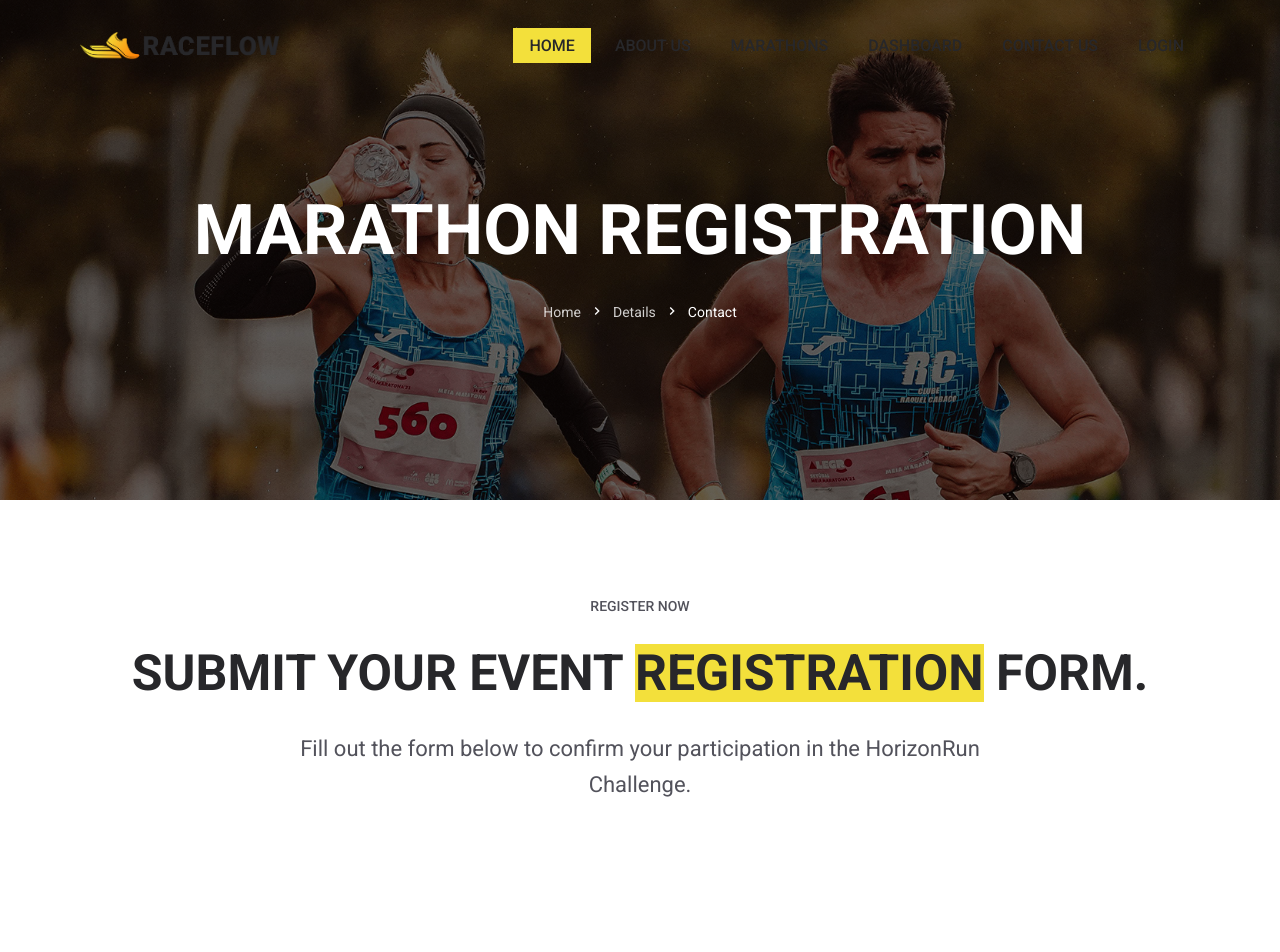
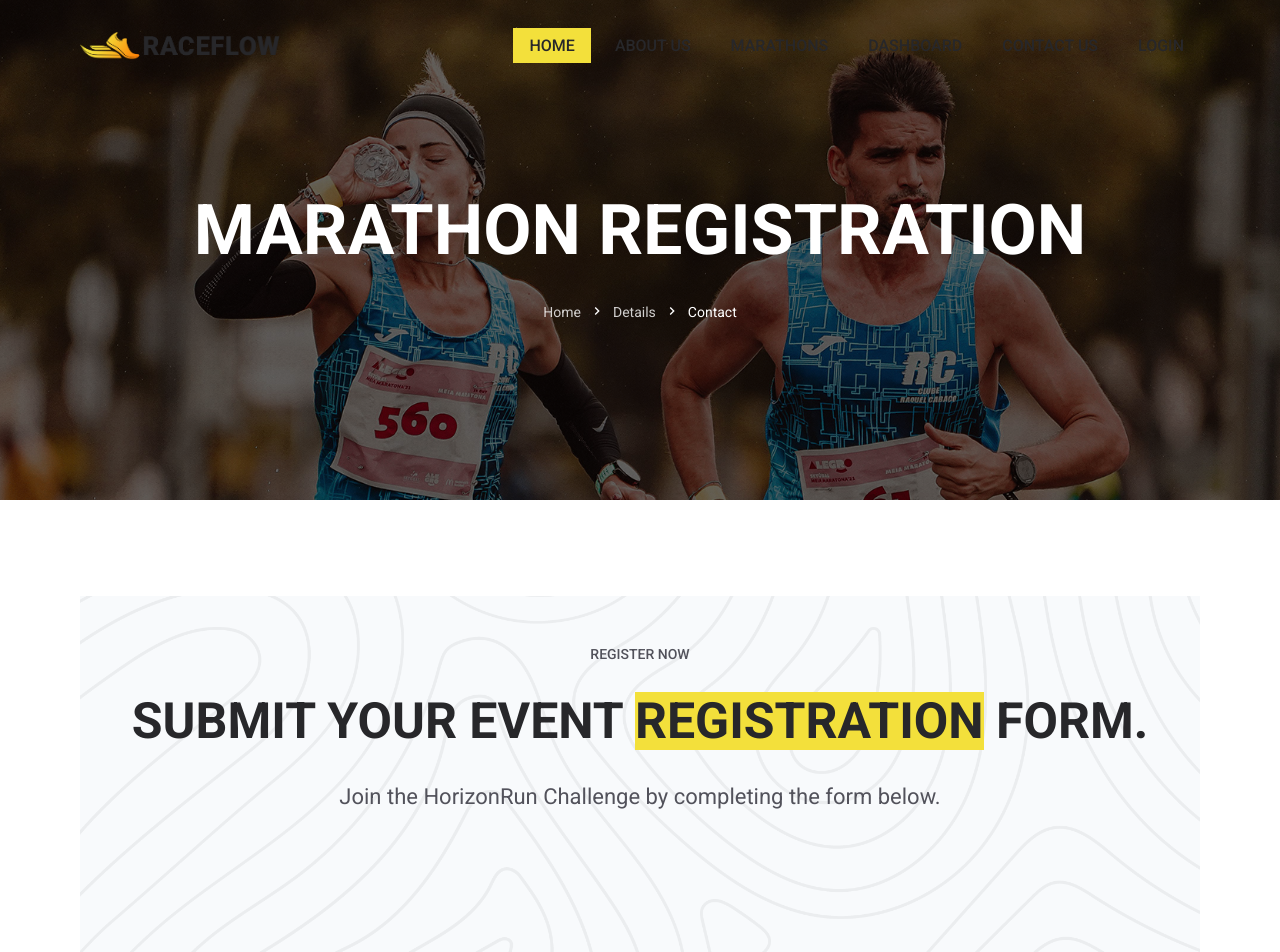
Before and after one commit to devrakibulrahman/raceflow-client-side, a React (Vite) app: page /marathon_registration/1 in a window 1280 px wide. Shown: the top 952 px of the page. Built offline with nearby package versions, Linux system fonts and the light colour scheme.

Commit message:
registration page form heading design done on 01/06/2025 at 04:02 pm

```diff
--- a/src/pages/RegistrationPage.jsx
+++ b/src/pages/RegistrationPage.jsx
@@ -23,14 +23,16 @@ const RegistrationPage = () => {
             <div className="w-full min-h-[500px] py-16 lg:py-24">
                 <div className="w-full">
                     <div className="container mx-auto px-4">
-                        <div className="w-full text-center">
+                        <div className="w-full min-h-[400px] bg-slate-50">
+                            <div className="w-full min-h-[400px] text-center p-10 bg-pattern bg-cover bg-center bg-no-repeat lg:p-12">
                                 <div className="w-full mb-5">
                                     <h3 className="font-roboto text-sm font-medium text-para-gray uppercase">Register Now</h3>
                                 </div>
                                 <div className="w-full flex items-center justify-center flex-col">
                                     <h1 className="font-roboto font-bold text-[32px] text-head-charleston-green transition-all ease-linear duration-200 md:text-[38px] lg:text-[50px]">SUBMIT YOUR EVENT <span className="bg-primary-yellow">REGISTRATION</span> FORM.</h1>
                                     <div className="w-full max-w-[700px] mt-5">
-                                    <p className="font-roboto text-xl font-normal text-para-gray leading-relaxed transition-all ease-linear duration-200 md:text-[22px]">Fill out the form below to confirm your participation in the HorizonRun Challenge.</p>
+                                        <p className="font-roboto text-xl font-normal text-para-gray leading-relaxed transition-all ease-linear duration-200 md:text-[22px]">Join the HorizonRun Challenge by completing the form below.</p>
+                                    </div>
                                 </div>
                             </div>
                         </div>
```
Lines whose indentation alone changed are shown as unchanged.
